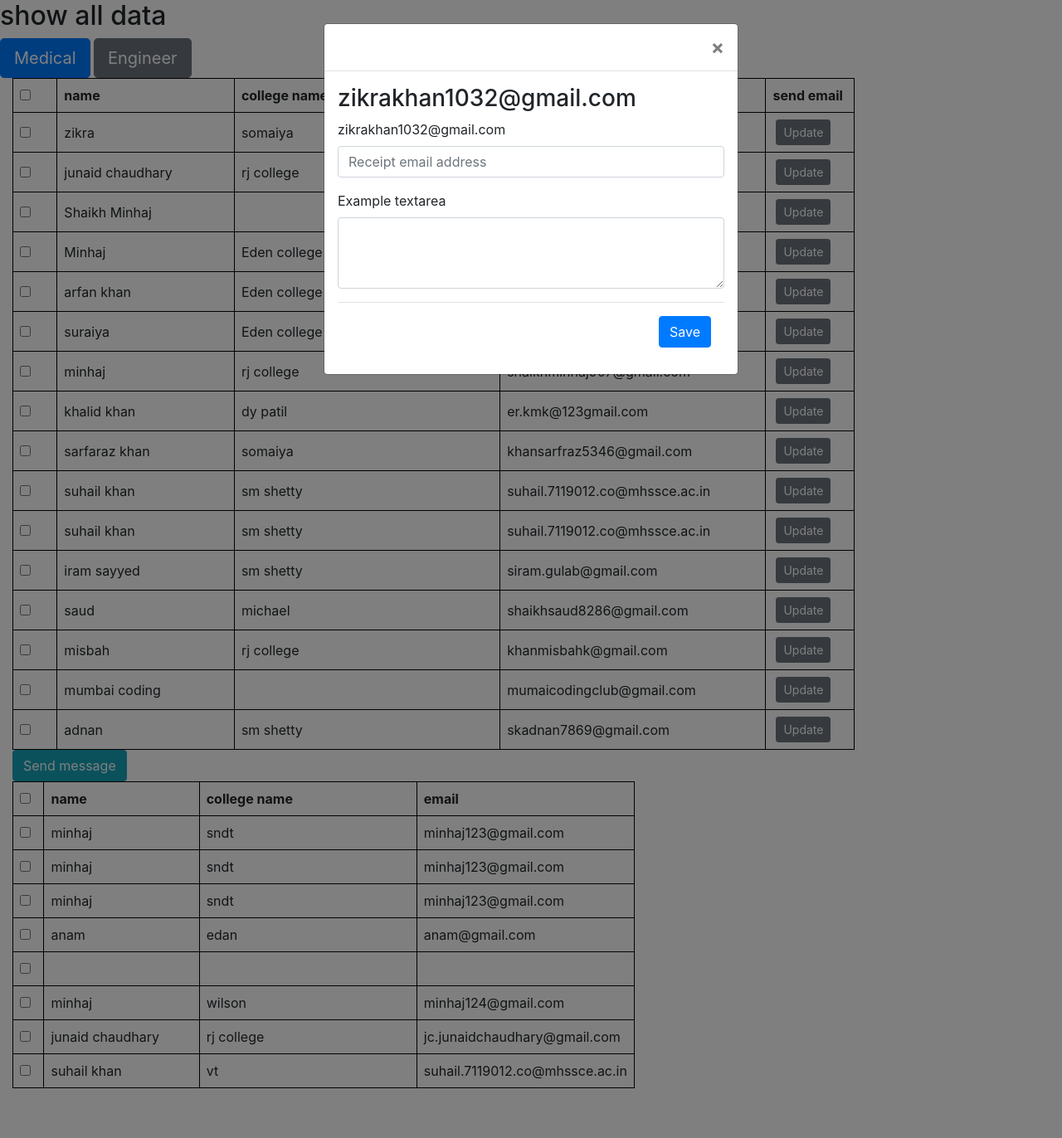
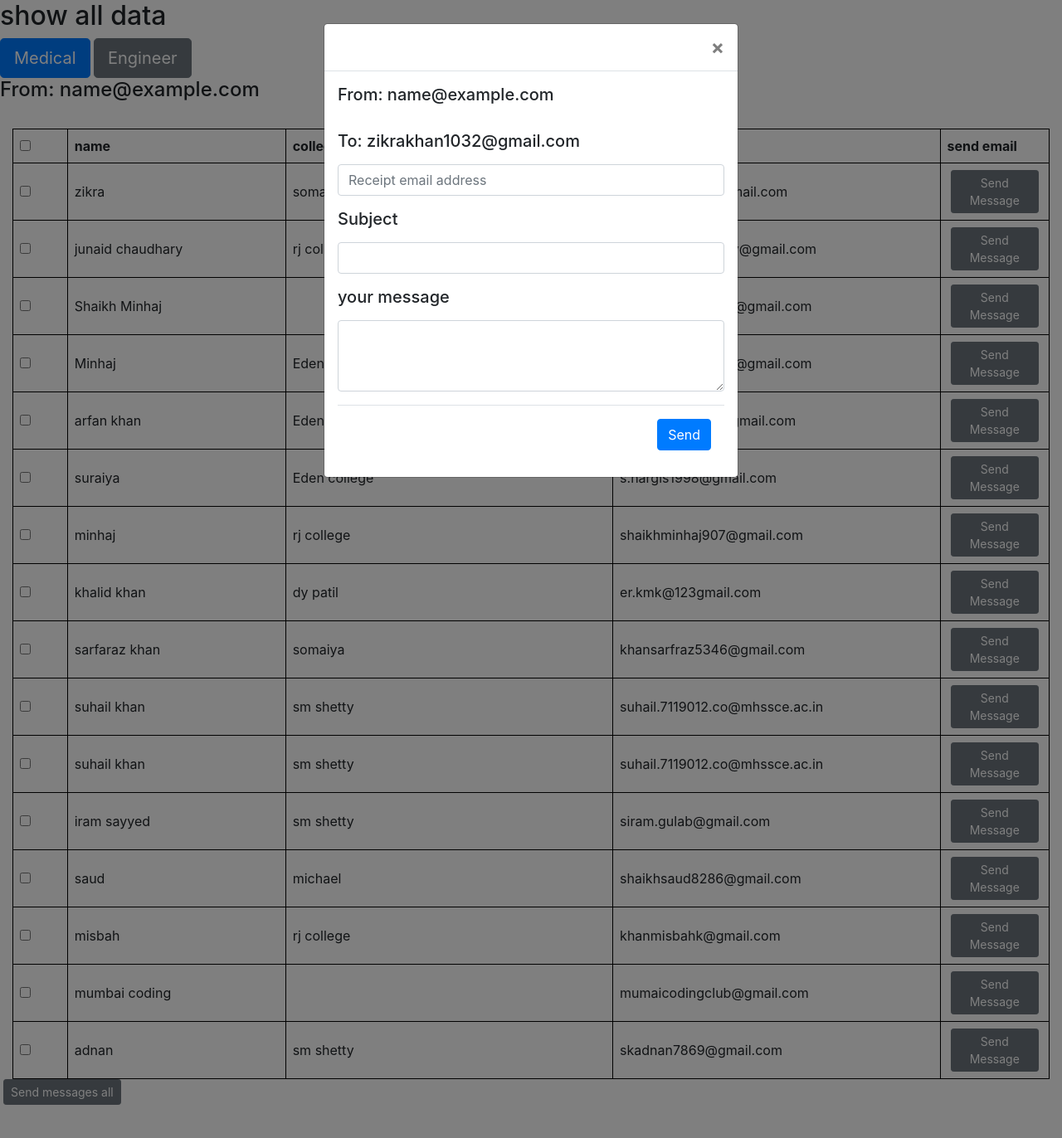
Before and after one commit to Minhajshaikh321/Email-Integration-Django, a Django app: template form/templates/view.html in a window 1280 px wide, after a click on "Send Message". Shown: the whole page at 83% size. Run offline with Django 4.2, Linux system fonts and the light colour scheme; data comes from the database, SQL or seed files in the repository; both versions use the stored data as it was after the commit; tables that the repository leaves empty hold one stand-in row (values such as "Sample post"); the template is opened without the code that fills it: values that come from a table or form of the project are taken from there, most other values are stand-ins (such as "Sample title", 1, 10 or a date in 2020); some libraries are stand-ins or nearby versions.

Commit message:
send multiple users mail frontend

```diff
--- a/form/formMail/urls.py
+++ b/form/formMail/urls.py
@@ -5,6 +5,7 @@ urlpatterns=[
     path('',views.home,name='homepage'),
     path('showdata',views.showData,name='showdata'),
     path('email/<int:id>',views.sendMessage,name='sendmsg'),
+    path('email/all/',views.sendMessageall,name='sendall'),
     # path('email/delete/<int:id>',views.deletemessage,name='dltmsg'),
 
 ]
--- a/form/templates/view.html
+++ b/form/templates/view.html
@@ -9,6 +9,8 @@
 
     <link rel="stylesheet" href="https://cdn.jsdelivr.net/npm/bootstrap@4.2.1/dist/css/bootstrap.min.css"
         integrity="sha384-GJzZqFGwb1QTTN6wy59ffF1BuGJpLSa9DkKMp0DgiMDm4iYMj70gZWKYbI706tWS" crossorigin="anonymous">
+        <script src="https://code.jquery.com/jquery-3.3.1.min.js"
+        integrity="sha256-FgpCb/KJQlLNfOu91ta32o/NMZxltwRo8QtmkMRdAu8=" crossorigin="anonymous"></script>
 
     <style>
         table,
@@ -26,6 +28,8 @@
     <h2>show all data</h2>
     <button type="button" class="btn btn-primary btn-lg">Medical</button>
     <button type="button" class="btn btn-secondary btn-lg">Engineer</button>
+    <h4>From: {{emailfrom}} </h4> <br>
+
     <div class="container-fluid">
 
 
@@ -37,7 +41,9 @@
                     <tr>
                         <th style="width:5%;text-align: left">
                             <span class="custom-checkbox">
-                                <input type="checkbox" id="selectAll">
+                                <input type="checkbox"  id="selectAll" >
+
+
                                 <label for="selectAll"></label>
                             </span>
                         </th>
@@ -46,7 +52,6 @@
                         <th style="width:30%;text-align: left">college name</th>
                         <th style="width:30%;text-align: left">email</th>
                         <th style="width:10%;text-align: left">send email</th>
-                        {% comment %} <th style="width:10%;text-align: left">delete</th> {% endcomment %}
                     </tr>
                 </thead>
                 <tbody>
@@ -56,8 +61,7 @@
                 <tbody>
                     <td>
                         <span class="custom-checkbox">
-                            <input type="checkbox" id="checkbox1" name="options[]" value="1">
-                            <label for="checkbox1"></label>
+                            <input type="checkbox"  name="chk" class="chk" value="{{i.email}}">
                         </span>
                     </td>
 
@@ -66,20 +70,16 @@
                     <td>{{i.email}}</td>
                     <td>
                         <a href="#sendemailmodal-{{forloop.counter}}" class="btn btn-secondary btn-sm mx-1"
-                data-toggle="modal">Update</a>
+                            data-toggle="modal">Send Message</a>
                     </td>
-                    {% comment %} <td>              <a href="{% url 'dltmsg' id=i.id  %}" class="btn btn-danger btn-sm mx-1">Delete</a>
-                    </td> {% endcomment %}
+
                     </tr>
                     {% endfor %}
                 </tbody>
 
             </table>
         </form>
-        <button  id="checkbox1" type="button" class="btn btn-info" data-toggle="modal" data-target="#shortquestionModal">
-            Send message
-          </button>
-            <!-- Modal for short question -->
+        <!-- Modal for send message -->
         {% for i in med %}
         <div class="modal fade" id="sendemailmodal-{{forloop.counter}}" tabindex="-1" aria-labelledby="updateModal"
             aria-hidden="true">
@@ -92,23 +92,30 @@
                     </div>
 
                     <div class="modal-body">
-                    <form action="{% url 'sendmsg' id=i.id  %}" method="POST">
+                        <form method="POST" action="{% url 'sendmsg' id=i.id %}">
                             {% csrf_token %}
-                      <h3>{{i.email}}</h3>
+
                             <div class="mb-3">
-                        <label for="exampleFormControlInput1" class="form-label">{{i.email}}</label>
-                        <input type="text" class="form-control" name="email" id="exampleFormControlInput1" placeholder="Receipt email address">
+                                <h5>From: {{emailfrom}} </h5> <br>
+
+                                <h5><label for="exampleFormControlInput1" class="form-label">To: {{i.email}}</label>
+                                </h5>
+                                <input type="text" class="form-control" name="email" id="exampleFormControlInput1"
+                                    placeholder="Receipt email address">
+                            </div>
+                            <div class="mb-3">
+                                <h5><label for="exampleInputSubject" class="form-label">Subject</label></h5>
+                                <input type="text" class="form-control" name="subject" id="exampleInputSubject">
                             </div>
 
                             <div class="form-group">
-                        <label for="exampleFormControlTextarea1">Example textarea</label>
-                        <textarea class="form-control" name="message" id="exampleFormControlTextarea1" rows="3"></textarea>
+                                <h5><label for="exampleFormControlTextarea1">your message</label></h5>
+                                <textarea class="form-control" name="message" id="exampleFormControlTextarea1"
+                                    rows="3"></textarea>
                             </div>
-                      {% comment %} <div class="form-group">
-                        <input type="text" class="form-control" id="question" name="question" value="{{i.question}}">
-                      </div> {% endcomment %}
+
                             <div class="modal-footer">
-                        <button type="submit" class="btn btn-primary" value="Update">Save</button>
+                                <button  class="btn btn-primary" value="Update">Send</button>
                             </div>
                         </form>
                     </div>
@@ -120,74 +127,120 @@
         {% endfor %}
     </div>
 
+    <!-- Button trigger modal -->
+    <a  onclick="add()" href="#sendemailmodal-{{forloop.counter}}" class="btn btn-secondary btn-sm mx-1"
+        data-toggle="modal">Send messages all</a>
+
+    <!-- Modal -->
+    <div class="modal fade" id="sendemailmodal-{{forloop.counter}}" tabindex="-1" aria-labelledby="updateModal"
+        aria-hidden="true">
+        <div class="modal-dialog">
+            <div class="modal-content">
+                <div class="modal-header">
+                    <button type="button" class="close" data-dismiss="modal" aria-label="Close">
+                        <span aria-hidden="true">&times;</span>
+                    </button>
+                </div>
+
+
+                {% comment %} {% for i in med %} {% endcomment %}
+                <div class="modal-body">
+
+                    <form action="{% url 'sendall' %}" method="POST" >
+                          {% csrf_token %}
+
+
+
+                        <div class="mb-3">
+                            <label for="exampleInputSubject" class="form-label">Subject</label>
+                            <input type="text" class="form-control" name="subject" id="exampleInputSubject">
+                        </div>
+
+                        <div class="form-group">
+                            <h5><label for="exampleFormControlTextarea1">your message</label></h5>
+                            <textarea class="form-control" name="message" id="exampleFormControlTextarea1"
+                                rows="3"></textarea>
+                        </div>
+
+                        <div class="modal-footer">
+                            <button type="submit" id="send" onclick="add()" class="btn btn-primary" value="Update">Send</button>
+                        </div>
+                        <textarea cols="30" rows="10" type="email" name="selected-mails" id="selected-mails"></textarea>
+
+                    </form>
+                </div>
+                {% comment %} {% endfor %} {% endcomment %}
+
+
+            </div>
+        </div>
+    </div>
+
 
     </div>
 
-    <div class="container-fluid">
 
-        <form method="POST" action="">
-            {% csrf_token %}
-            <table>
-                <thead>
-                    <tr>
-                        <th style="width:5%;text-align: left">
-                            <span class="custom-checkbox">
-                                <input type="checkbox" id="selectAll">
-                                <label for="selectAll"></label>
-                            </span>
-                        </th>
-                        <th style="width:25%;text-align: left">name </th>
-                        <th style="width:35%;text-align: left">college name</th>
-                        <th style="width:35%;text-align:left">email</th>
-                    </tr>
-                </thead>
-                <tbody>
-                    {% for i in eng %}
-                    <tr>
-                        <td>
-                            <span class="custom-checkbox">
-                                <input type="checkbox" id="checkbox1" name="options[]" value="1">
-                                <label for="checkbox1"></label>
-                            </span>
-                        </td>
-                        <td>{{i.name}}</td>
-                        <td>{{i.college}}</td>
-                        <td>{{i.email}}</td>
-                <tbody>
-                    </tr>
-                    {% endfor %}
-                </tbody>
-            </table>
-        </form>
-    </div>
-    <script>
-        var checkbox = $('table tbody input[type="checkbox"]');
-        $("#selectAll").click(function () {
-            if (this.checked) {
-                checkbox.each(function () {
-                    this.checked = true;
-                });
-            } else {
-                checkbox.each(function () {
-                    this.checked = false;
-                });
-            }
-        });
-        checkbox.click(function () {
-            if (!this.checked) {
-                $("#selectAll").prop("checked", false);
-            }
-        });
-    </script>
-    <script src="https://code.jquery.com/jquery-3.3.1.slim.min.js"
-        integrity="sha384-q8i/X+965DzO0rT7abK41JStQIAqVgRVzpbzo5smXKp4YfRvH+8abtTE1Pi6jizo"
-        crossorigin="anonymous"></script>
+    <script src="https://cdnjs.cloudflare.com/ajax/libs/jquery/3.6.3/jquery.min.js" integrity="sha512-STof4xm1wgkfm7heWqFJVn58Hm3EtS31XFaagaa8VMReCXAkQnJZ+jEy8PCC/iT18dFy95WcExNHFTqLyp72eQ==" crossorigin="anonymous" referrerpolicy="no-referrer"></script>
     <script src="https://cdn.jsdelivr.net/npm/popper.js@1.14.6/dist/umd/popper.min.js"
         integrity="sha384-wHAiFfRlMFy6i5SRaxvfOCifBUQy1xHdJ/yoi7FRNXMRBu5WHdZYu1hA6ZOblgut"
         crossorigin="anonymous"></script>
     <script src="https://cdn.jsdelivr.net/npm/bootstrap@4.2.1/dist/js/bootstrap.min.js"
         integrity="sha384-B0UglyR+jN6CkvvICOB2joaf5I4l3gm9GU6Hc1og6Ls7i6U/mkkaduKaBhlAXv9k"
         crossorigin="anonymous"></script>
+        <script>
+
+            //     var ele = document.getElementById('selectAll').value;
+            //    console.log("hello",ele)
+                // for (var i = 0; i < ele.length; i++) {
+                //     if (ele[i].type == 'checkbox')
+                //         ele[i].checked = true;
+                // }
+
+
+
+                function add() {
+                emails = []
+                console.log("mail before",emails)
+                var checkbox=document.getElementsByClassName("chk")
+
+                console.log(checkbox)
+                for(var i=0;i<checkbox.length;i++){
+                    if(checkbox[i].checked){
+                        emails.push(checkbox[i].value)
+                    }
+                }
+                document.getElementById("selected-mails").value = emails;
+                console.log("mail after",emails)
+
+            }
+            // function myFunction() {
+            //     document.getElementById("send").value = emails;
+            // }
+            // $('#send').click(function () {
+                // console.log("email_______",emails)
+                // $.ajax({
+                    // type:'POST',
+                    // url: "{% url 'sendall' %}",
+                    // data:{'getdata':emails},
+
+                    // dataType:'json',
+                    // success: function (result) {
+                    //     $("#checkbox1").html(result);
+                    // }
+                    // success: function (res, status) {
+                        // $("#checkbox1").html(result);
+
+                        // alert(res);
+                        // alert(status);
+                //    },
+                //    error: function (res) {
+                    //  alert(res.status);
+                //    }
+
+                // });
+            // })
+
+        </script>
 </body>
 
 </html>
```
Also changed, not shown: example.html (added, +37 -0 lines), form/formMail/views.py (+64 -20 lines), form/db.sqlite3. Lines whose indentation alone changed are shown as unchanged.
